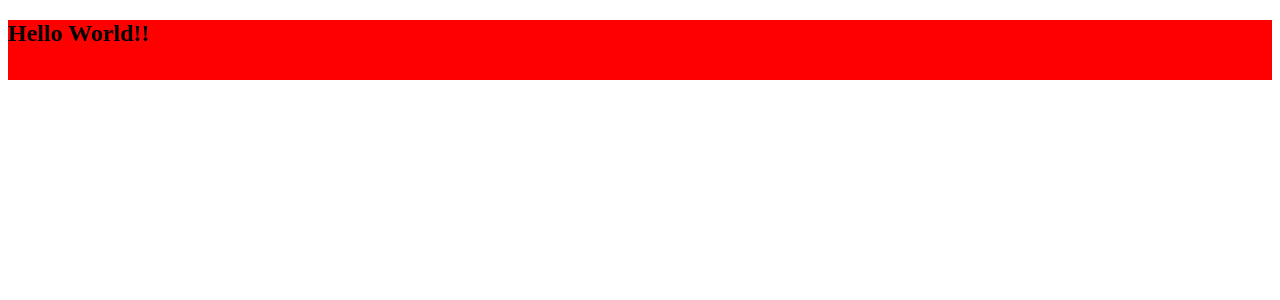
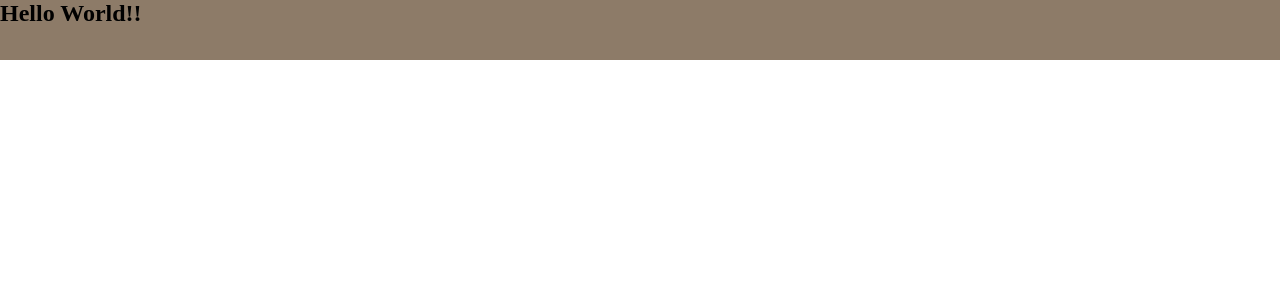
Before and after one commit to Muneebbhat/Cresent, a React (Vite) app: page / in a window 1280 px wide. Shown: the top 300 px of the page. Built offline with nearby package versions, Linux system fonts and the light colour scheme.

Commit message:
page file added

```diff
--- a/src/App.jsx
+++ b/src/App.jsx
@@ -1,5 +1,6 @@
 import React from 'react'
-import Header from './Components/header/Header'
+import './app.css'
+import { Header } from './Components'
 
 const App = () => {
   return (
--- a/src/Components/header/headerStyle.js
+++ b/src/Components/header/headerStyle.js
@@ -1,7 +1,8 @@
-import styled from 'styled-components'
+import styled from "styled-components";
+import { Constant } from "../../assets/reusable/index";
 
 export const Section = styled.section`
-width: 100%;
-height: 60px;
-background-color: red;
-`
+  width: 100%;
+  height: 60px;
+  background-color: ${Constant.Colors.primary};
+`;
--- /dev/null
+++ b/src/Components/index.js
@@ -0,0 +1 @@
+export {default as Header} from './header/Header';
--- /dev/null
+++ b/src/app.css
@@ -0,0 +1,7 @@
+*{
+    margin: 0;
+    padding: 0;
+    box-sizing: border-box;
+    text-decoration: none;
+
+}
--- /dev/null
+++ b/src/assets/reusable/index.js
@@ -0,0 +1,6 @@
+import { Colors } from "./colors/Colors";
+import { Fonts } from "./fonts/Fonts";
+export const Constant = {
+  Colors,
+  Fonts,
+};
```
Also changed, not shown: src/pages/about/About.jsx (added, +11 -0 lines), src/pages/contact/Contact.jsx (added, +11 -0 lines), src/pages/gallery/Gallery.jsx (added, +11 -0 lines), src/pages/home/Home.jsx (added, +11 -0 lines).
